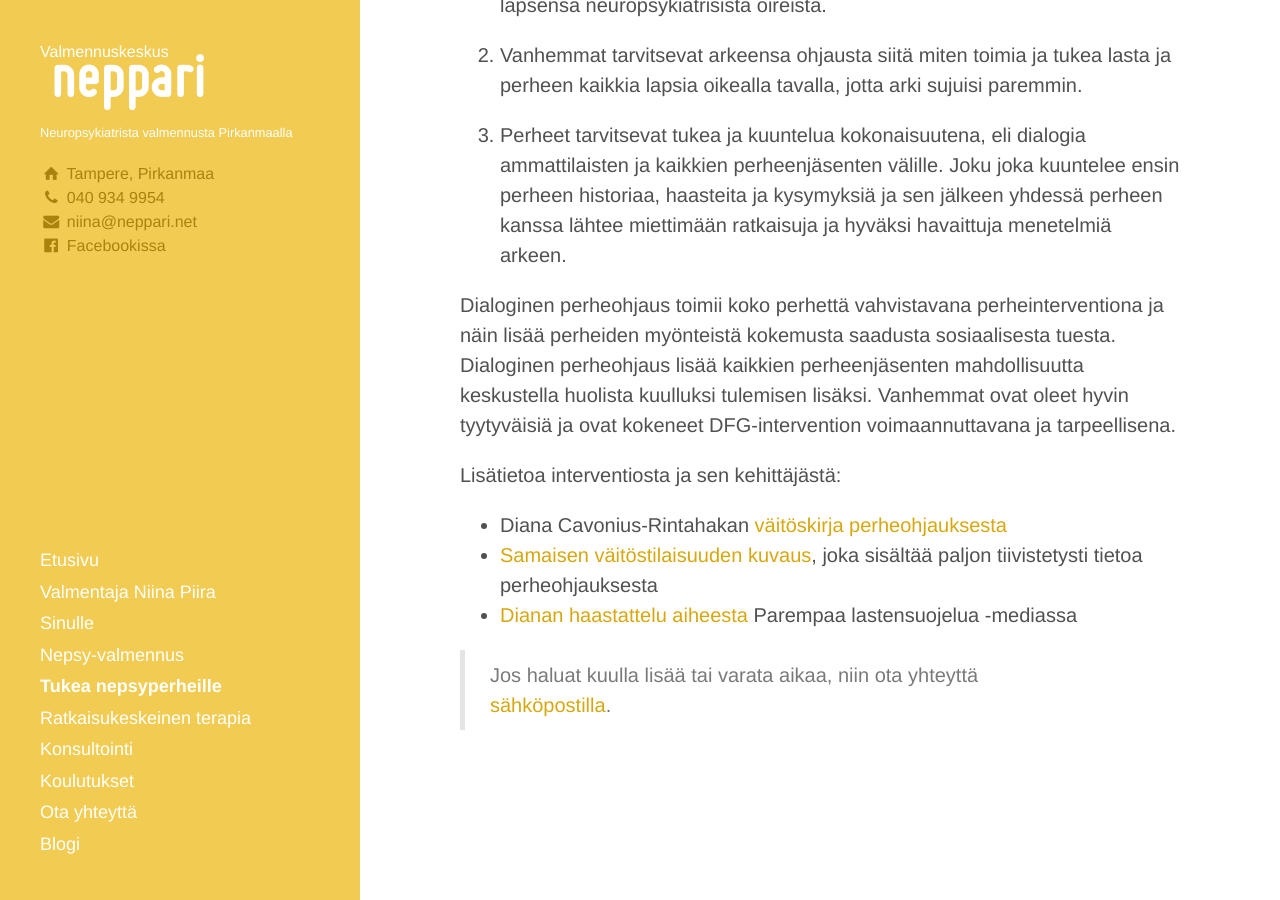
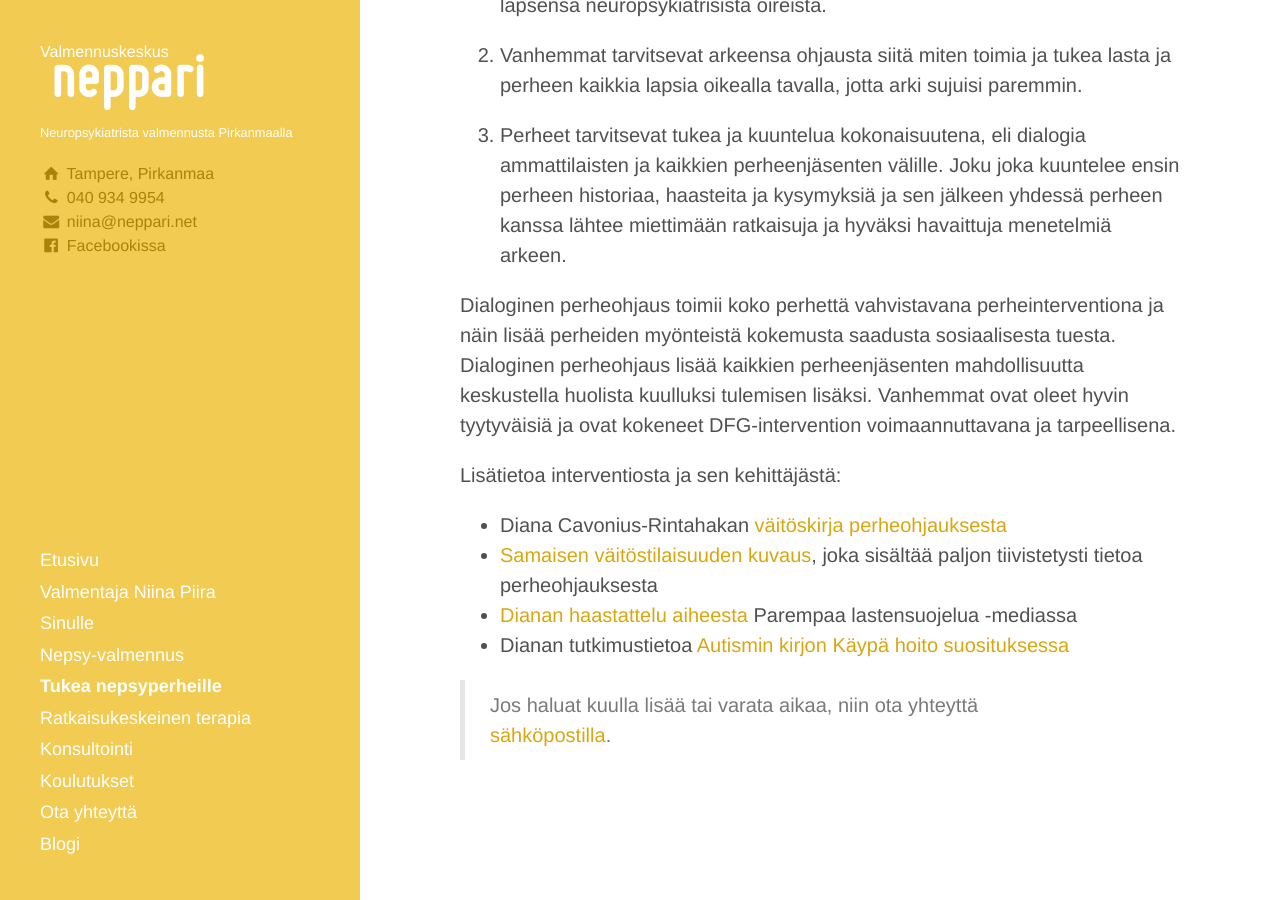
Before and after one commit to niinapiira/neppari.net, a Jekyll site: the page built from tukea-nepsyperheille.md, in a window 1280 px wide and 900 px high, scrolled down 1480 px. Built offline with Jekyll 4.4.1, drawn with Linux system fonts in a browser that asks for light colours.

Commit message:
Update tukea-nepsyperheille.md

```diff
--- a/tukea-nepsyperheille.md
+++ b/tukea-nepsyperheille.md
@@ -48,5 +48,6 @@ Lisätietoa interventiosta ja sen kehittäjästä:
 - Diana Cavonius-Rintahakan [väitöskirja perheohjauksesta](https://trepo.tuni.fi/handle/10024/140266)
 - [Samaisen väitöstilaisuuden kuvaus](https://www.tuni.fi/fi/ajankohtaista/diana-cavonius-rintahaka-dialoginen-perheohjaus-auttaa-neuropsykiatrisesti), joka sisältää paljon tiivistetysti tietoa perheohjauksesta
 - [Dianan haastattelu aiheesta](https://www.parempaalastensuojelua.fi/fi/uutinen/tieteessa-diana-cavonius-rintahaka) Parempaa lastensuojelua -mediassa
+- Dianan tutkimustietoa [Autismin kirjon Käypä hoito suosituksessa](https://www.kaypahoito.fi/nix03142)
 
 > Jos haluat kuulla lisää tai varata aikaa, niin ota yhteyttä [sähköpostilla](/ota-yhteytta).
```
